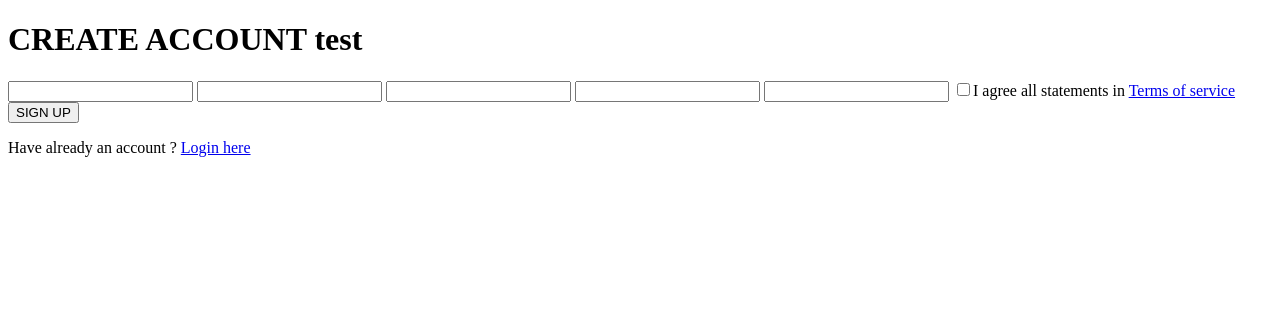
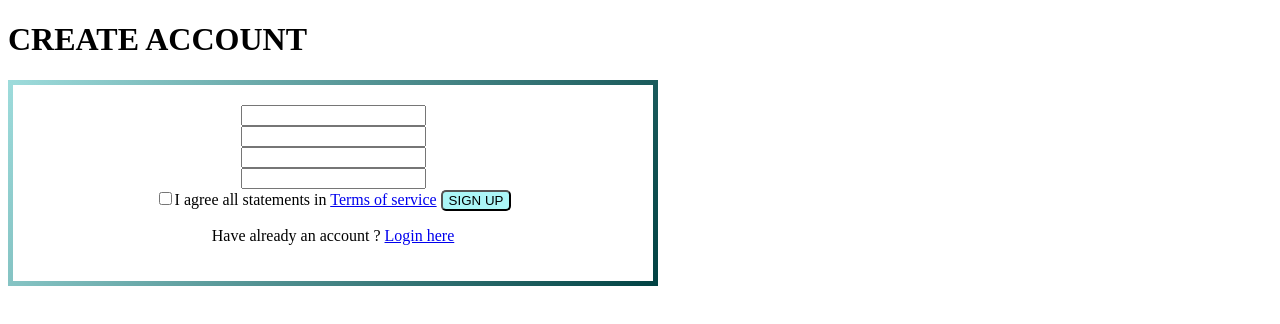
Before and after one commit to MikaZ21/Flower_Shop, a plain HTML site: page index.html in a window 1280 px wide. Drawn offline with Linux system fonts and the light colour scheme.

Commit message:
added border for form

```diff
--- a/index.html
+++ b/index.html
@@ -5,21 +5,21 @@
     <meta http-equiv="X-UA-Compatible" content="IE=edge">
     <meta name="viewport" content="width=device-width, initial-scale=1.0">
     <title>Flower Shop</title>
+    <link rel="stylesheet" href="style.css">
 </head>
 <body>
-    <h1>CREATE ACCOUNT test</h1>
+    <h1>CREATE ACCOUNT</h1>
+    <div class="signUp-container">
+        <form action="">
+            <input type="text" alt="First Name"> <br />
+            <input type="text" alt="Last Name"> <br />
+            <input type="text" alt="Email"> <br />
+            <input type="text" alt="Password"> <br />
+            <input type="checkbox"><span>I agree all statements in <a href="#" rel="">Terms of service</a></span>
+            <button type="submit">SIGN UP</button>
 
-    <form action="">
-        <input type="text" alt="First Name">
-        <input type="text" alt="Last Name">
-        <input type="text" alt="Email">
-        <input type="text" alt="Password">
-        <input type="text" alt="">
-        <input type="checkbox"><span>I agree all statements in <a href="#" rel="">Terms of service</a></span>
-        <button type="submit">SIGN UP</button>
-
-        <P>Have already an account ? <a href="#">Login here</a></P>
-    </form>
-
+            <P>Have already an account ? <a href="#">Login here</a></P>
+        </form>
+    </div>
 </body>
 </html>
--- /dev/null
+++ b/style.css
@@ -0,0 +1,16 @@
+/* Sign up - Note: */
+.signUp-container {
+ position: relative;
+ border: 5px solid ;
+ padding: 20px;
+ /* border-radius: 20% / 5% 50%; */
+ text-align: center;
+ max-width: 600px;
+ border-image-source: linear-gradient(120deg, rgb(157, 219, 219), rgb(2, 67, 68));
+ border-image-slice: 1;
+}
+
+button[type='submit'] {
+    background-color: rgb(171, 246, 247);
+    border-radius: 5px;
+}
```
